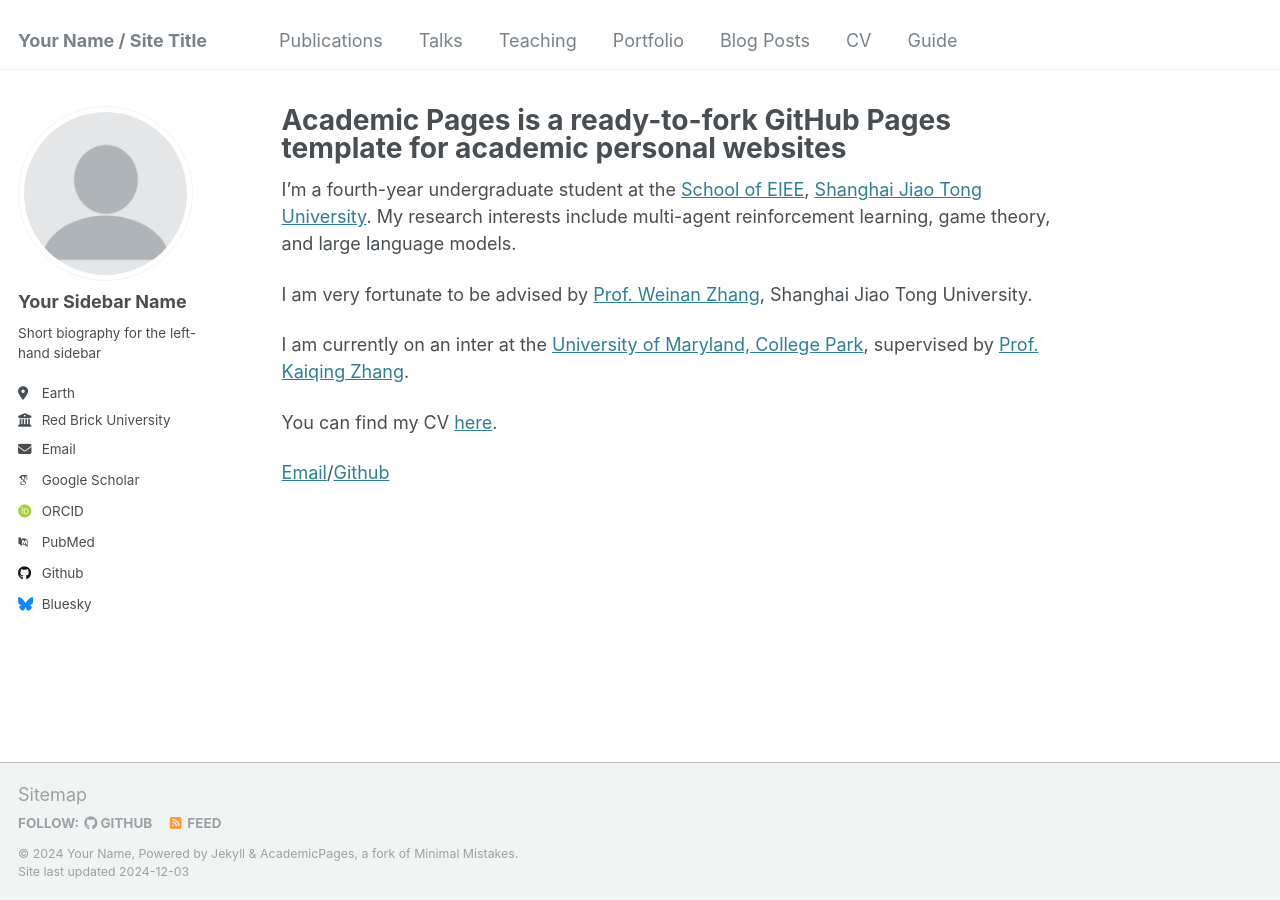
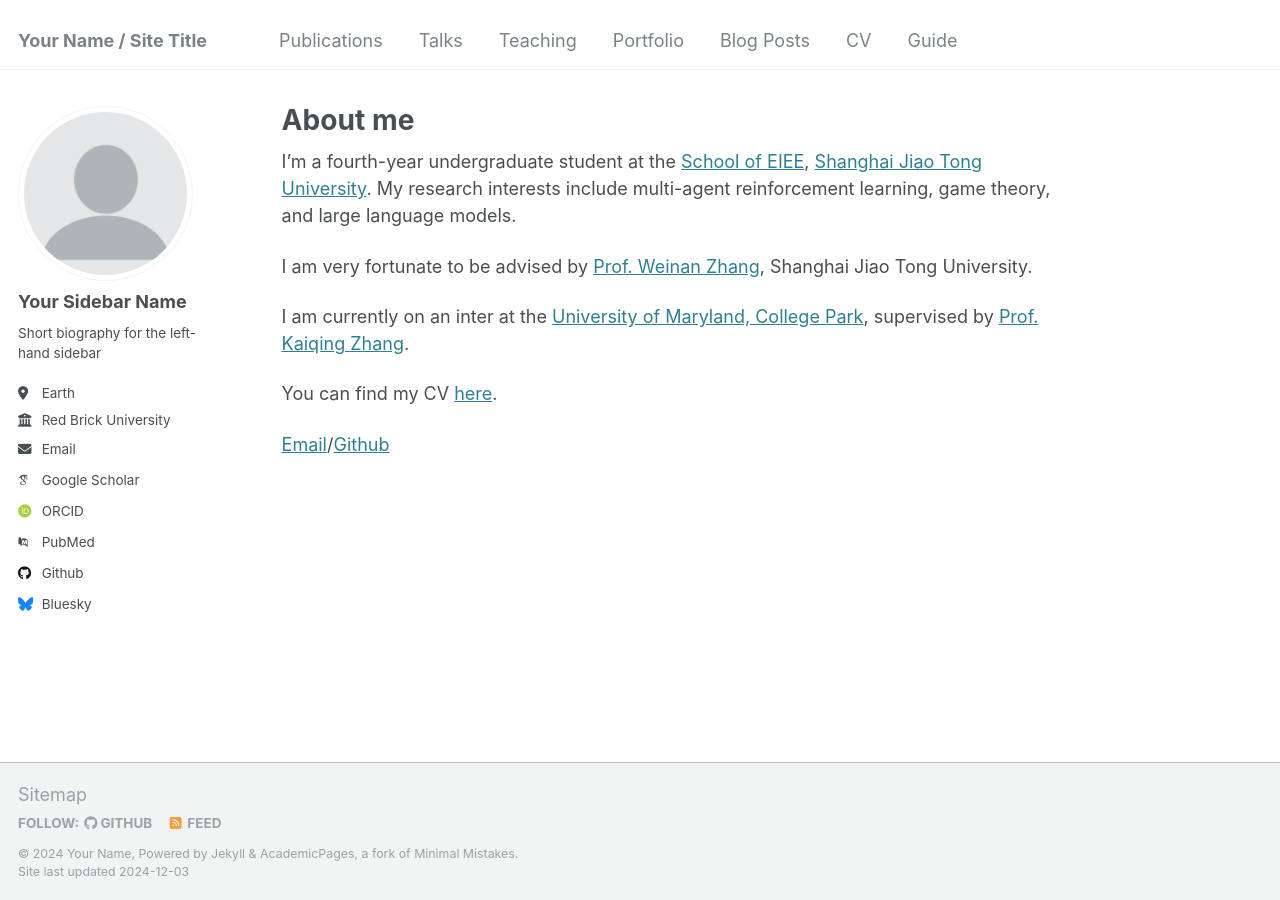
Before and after one commit to EternalFir/EternalFir.github.io, a Jekyll site: the page built from _pages/about.md, in a window 1280 px wide. Built offline with Jekyll 4.4.1, drawn with Linux system fonts in a browser that asks for light colours; some web fonts are replaced.

Commit message:
feat: Update about.md.

```diff
--- a/_pages/about.md
+++ b/_pages/about.md
@@ -1,6 +1,7 @@
 ---
 permalink: /
-title: "Academic Pages is a ready-to-fork GitHub Pages template for academic personal websites"
+title: "About me"
+excerpt: "About me"
 author_profile: true
 redirect_from:
   - /about/
```
